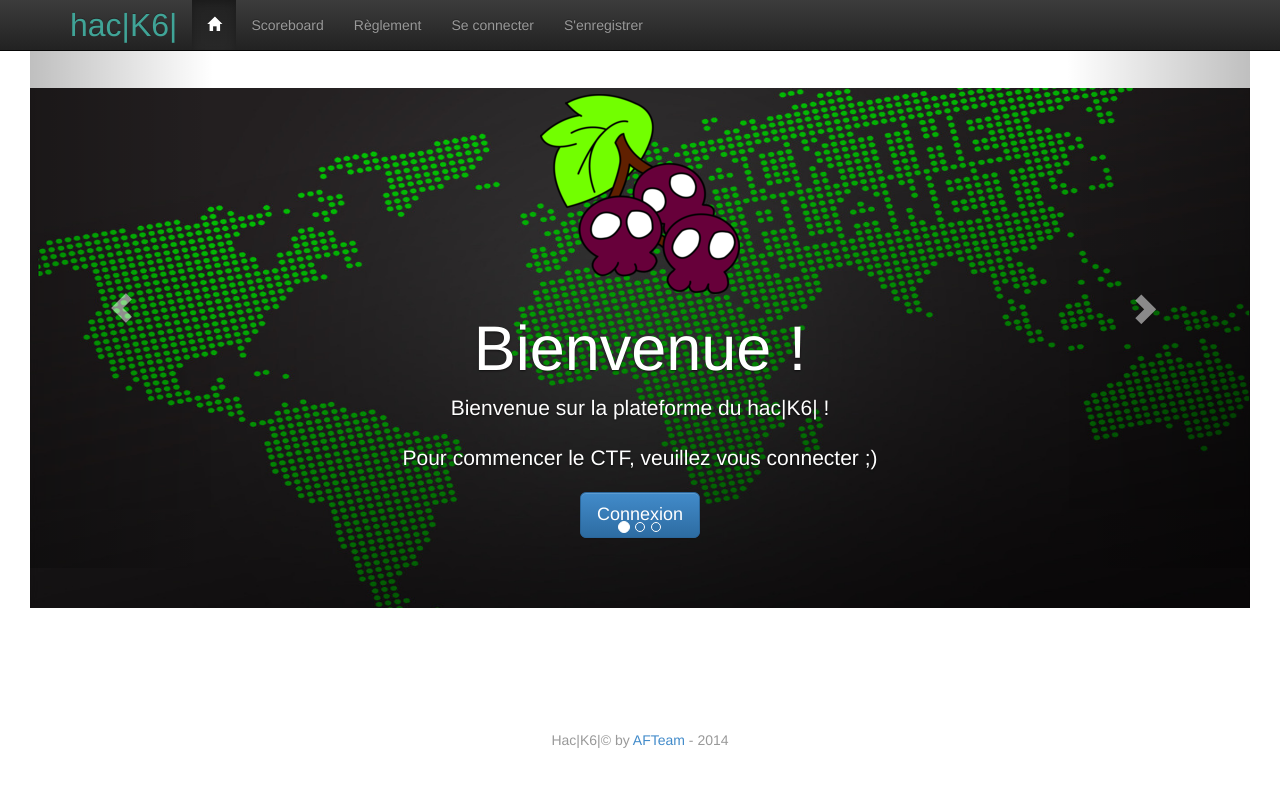
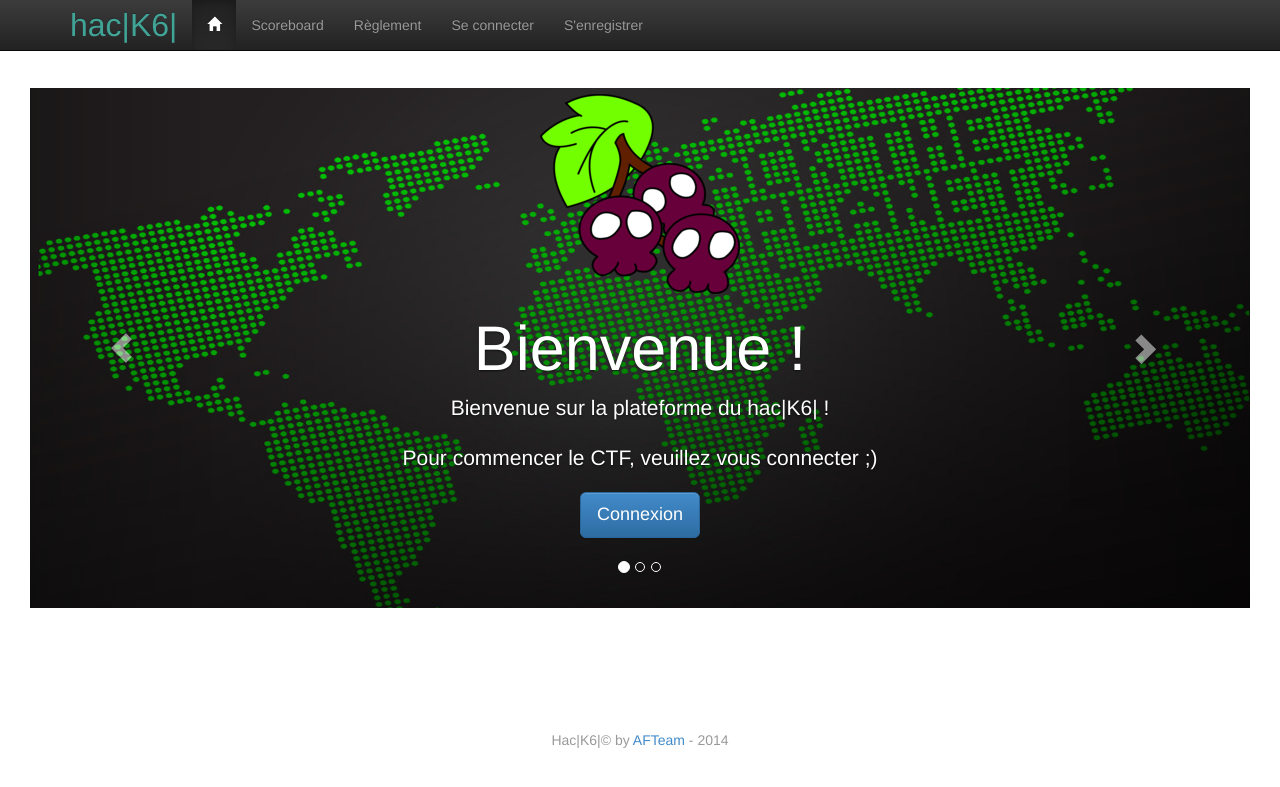
Before and after one commit to Crypt0-M3lon/k6, a Django app: page / in a window 1280 px wide. Shown: the top 787 px of the page. Run offline with Django 3.2, Linux system fonts and the light colour scheme; some libraries are stand-ins or nearby versions.

Commit message:
pading -> margin

```diff
--- a/site_ctf/static/bootstrap/css/carousel.css
+++ b/site_ctf/static/bootstrap/css/carousel.css
@@ -11,7 +11,7 @@ body {
 -------------------------------------------------- */
 #myCarousel {
   width: 100%;
-  padding-top: 40px;
+  margin-top: 40px;
   }
 
 /* Carousel base class */
```
